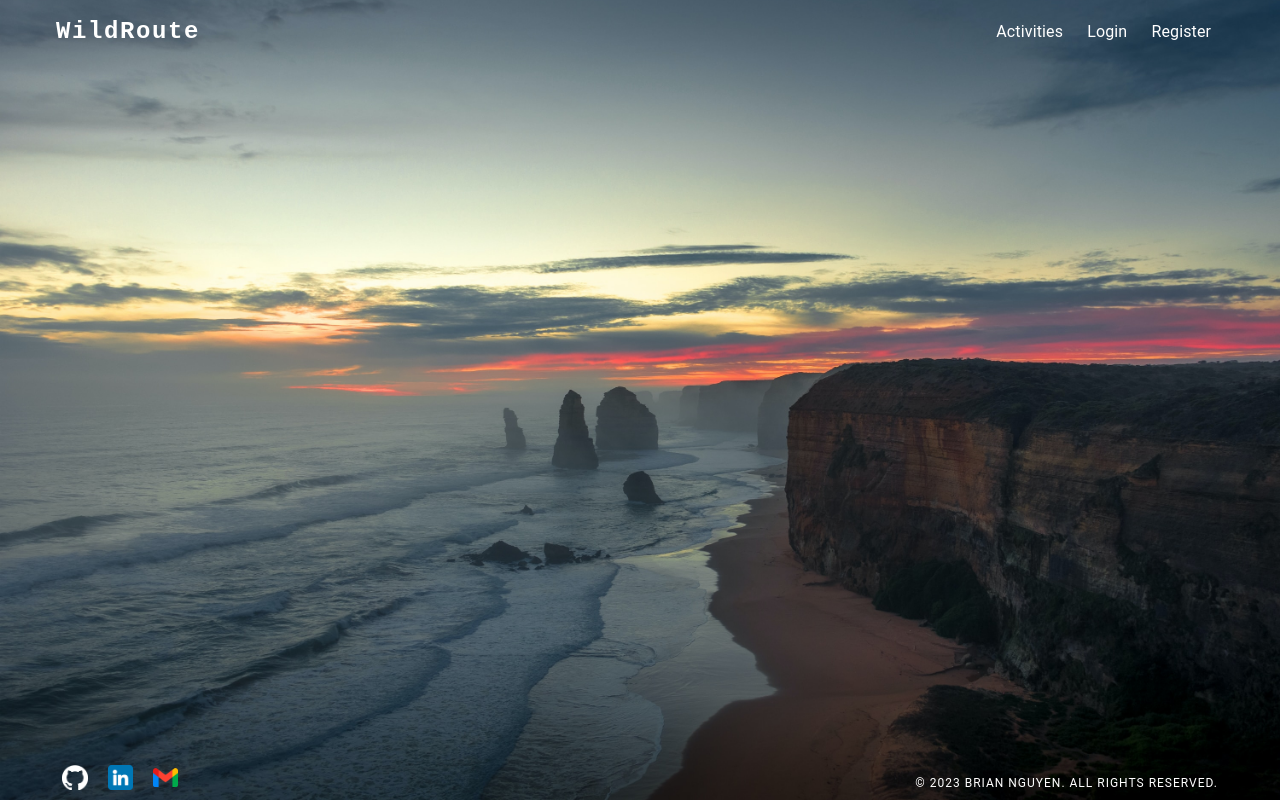
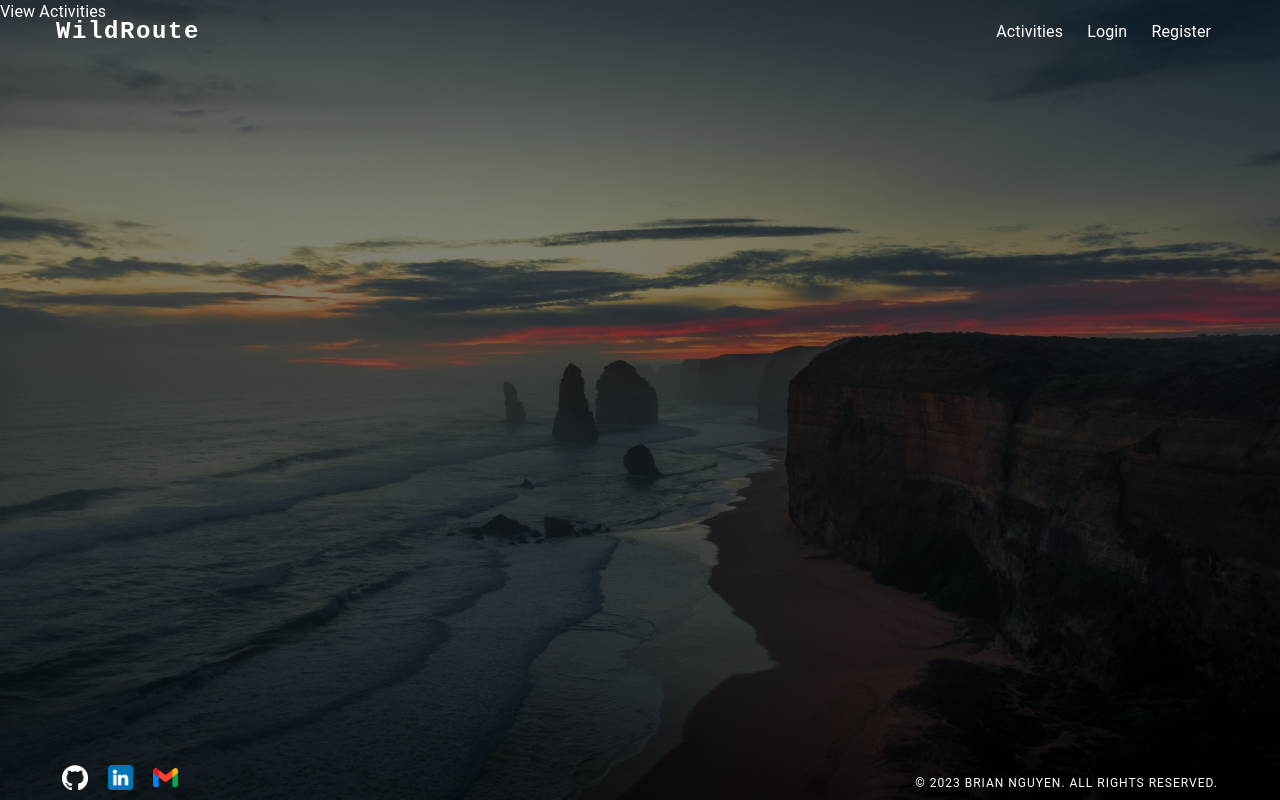
Before and after one commit to Brian3010/WildRoute, a React (Vite) app in the folder frontend/: page / in a window 1280 px wide. Built offline with nearby package versions, Linux system fonts and the light colour scheme; no server answers.

Commit message:
working on index/homepage

```diff
--- a/frontend/src/assets/HomePage.css
+++ b/frontend/src/assets/HomePage.css
@@ -1,8 +1,9 @@
 .homepage-container {
-  background-image: url('../images/homepage-background.jpg');
+  background-image: linear-gradient(rgba(0, 0, 0, 0.5), rgba(0, 0, 0, 0.5)), url('../images/homepage-background.jpg');
   background-repeat: no-repeat;
   background-size: cover;
-  background-position: center;
+  background-position: center bottom;
   width: 100%;
   height: 100vh;
+  position: relative;
 }
--- a/frontend/src/components/NavigationBar.tsx
+++ b/frontend/src/components/NavigationBar.tsx
@@ -16,6 +16,7 @@ const NavBarStyle: CSSProperties | undefined = {
   left: 0,
   paddingLeft: '2.5vw',
   paddingRight: '3.5vw',
+  zIndex: 1
 };
 
 function NavigationBar() {
--- a/frontend/src/pages/homepage/index.tsx
+++ b/frontend/src/pages/homepage/index.tsx
@@ -1,5 +1,22 @@
+import { Box, Typography } from '@mui/material';
+import { Link } from 'react-router-dom';
 import '../../assets/HomePage.css';
 
 export default function HomePage() {
-  return <div className="homepage-container"></div>;
+  return (
+    <div className="homepage-container">
+      <Box component={'div'} className="homepage-div">
+        <Link
+          to={'/activities'}
+          style={{
+            textDecoration: 'none',
+            color: '#ffffff',
+            position: 'absolute',
+          }}
+        >
+          View Activities
+        </Link>
+      </Box>
+    </div>
+  );
 }
```
